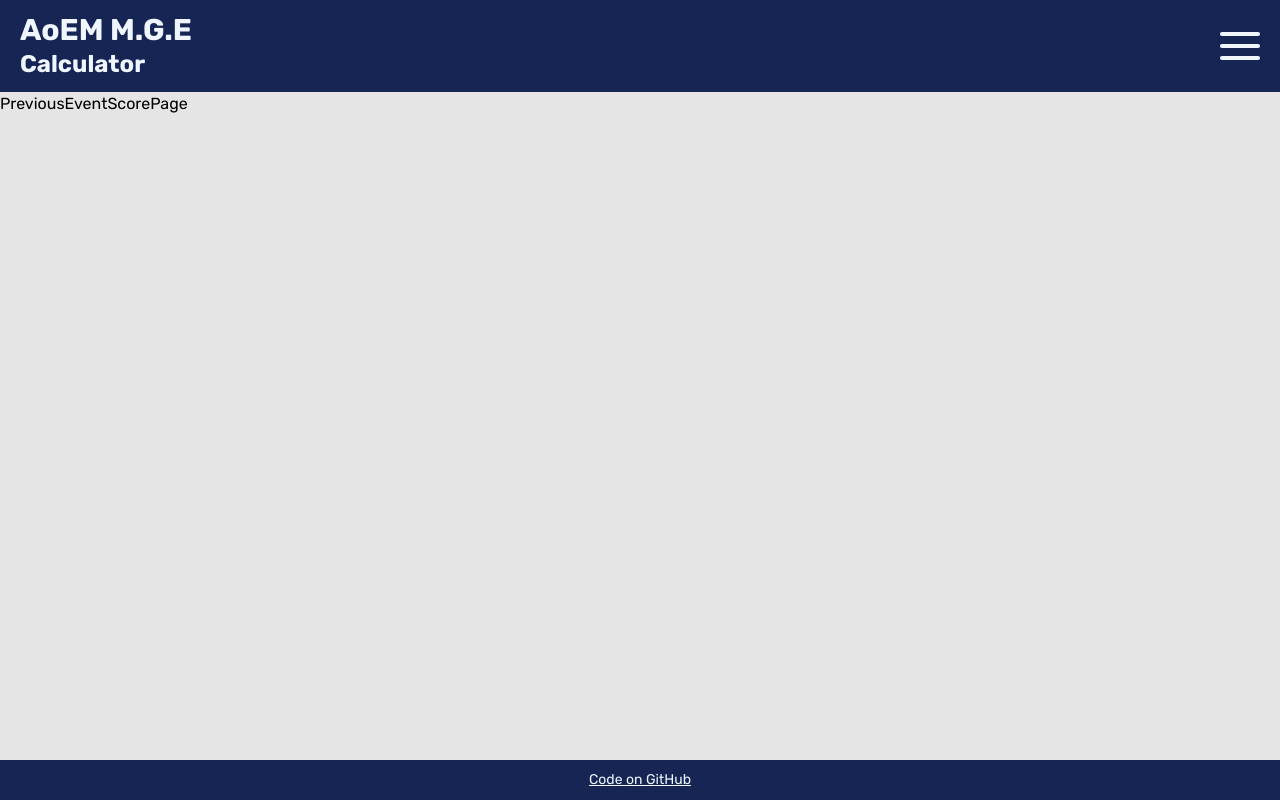
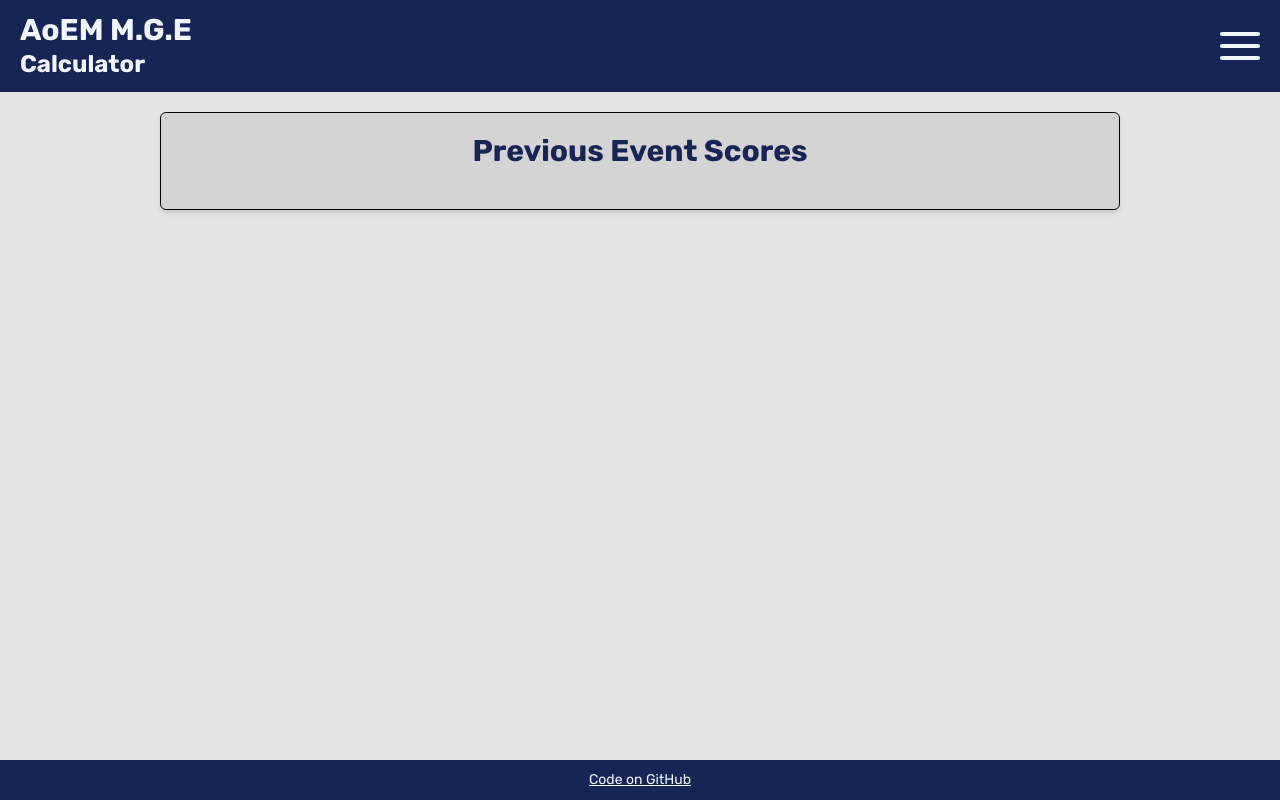
Before and after one commit to haggqvist459/AOEM_MGE_TS, a React (Vite) app: page /previousScore in a window 1280 px wide. Built offline with nearby package versions, Linux system fonts and the light colour scheme.

Commit message:
basic setup

```diff
--- a/src/pages/PreviousEventScorePage.tsx
+++ b/src/pages/PreviousEventScorePage.tsx
@@ -1,9 +1,18 @@
-type Props = {}
+import { CalculatorContainer, CalculatorHeader, SubHeader, Output } from "@/components";
 
-const PreviousEventScorePage = (props: Props) => {
+
+const PreviousEventScorePage = () => {
   return (
-    <div>PreviousEventScorePage</div>
+    <CalculatorContainer>
+      <CalculatorHeader title="Previous Event Scores" showTrash={false}/>
+    </CalculatorContainer>
   )
 }
 
 export default PreviousEventScorePage;
+
+
+// each previous event score
+// contains either 7 or 2 scores
+// title field for start date
+//
```
